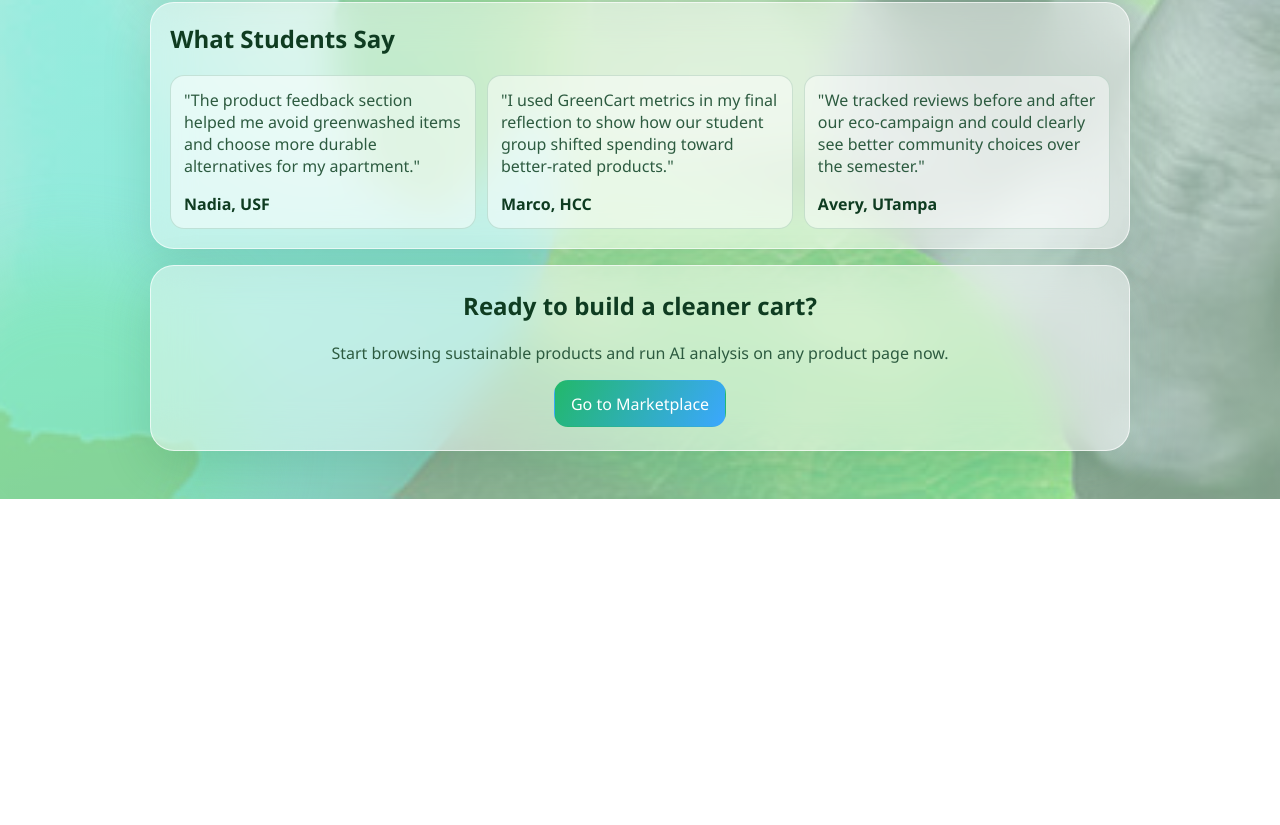
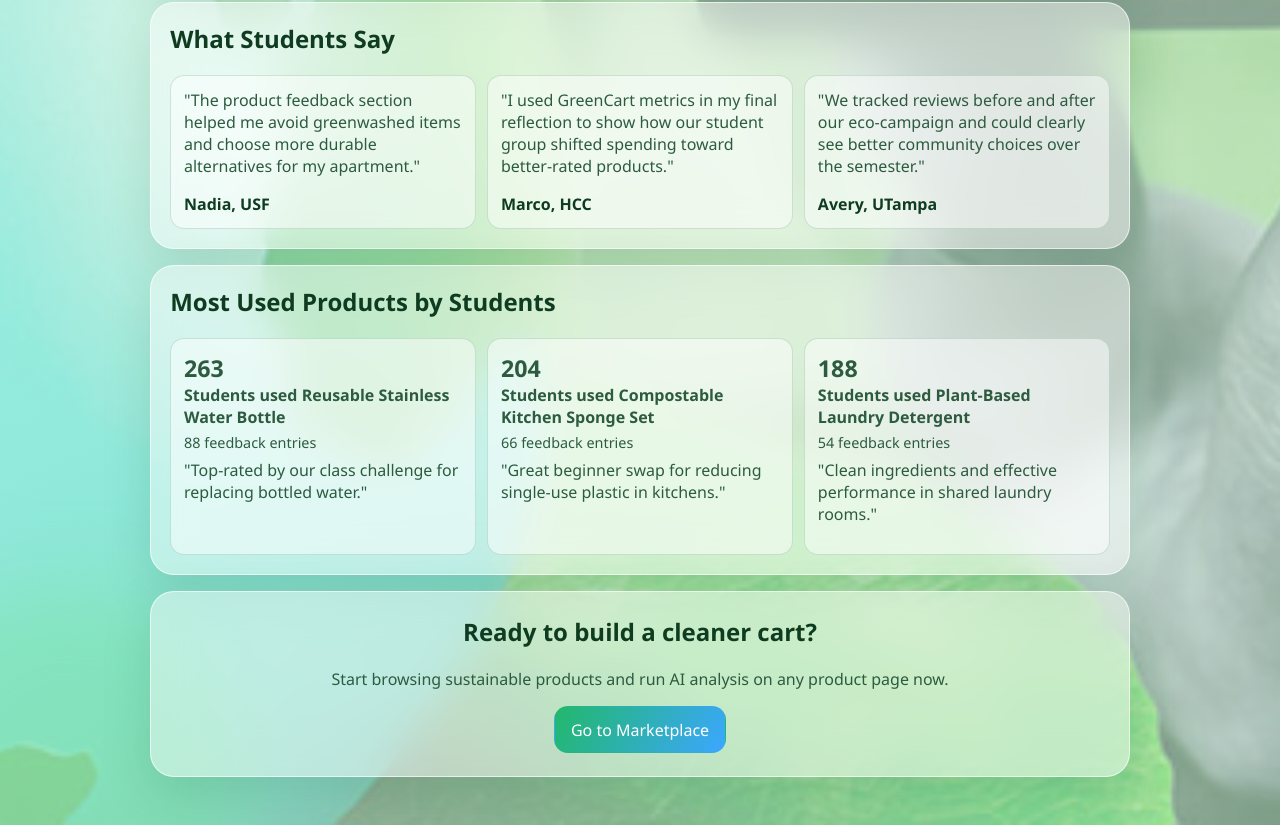
Before and after one commit to khangpt2k6/GreenSpace, a Next.js app: page / in a window 1280 px wide. Shown: the part 915-1740 px from the top of the page. Before the commit the page ends 1414 px from the top, so only its background shows below. Built offline with nearby package versions, Linux system fonts and the light colour scheme.

Commit message:
update full code

```diff
--- a/app/globals.css
+++ b/app/globals.css
@@ -246,14 +246,16 @@ a {
 }
 
 .metricSection,
-.feedbackSection {
+.feedbackSection,
+.productFeedbackLanding {
   max-width: 980px;
   margin: 1rem auto 0;
   padding: 1.2rem;
 }
 
 .metricSection h2,
-.feedbackSection h2 {
+.feedbackSection h2,
+.productFeedbackLanding h2 {
   margin-top: 0;
 }
 
--- a/app/page.js
+++ b/app/page.js
@@ -1,5 +1,10 @@
 import Link from "next/link";
-import { platformImpactMetrics, studentHighlights } from "@/data/impact-metrics";
+import { products } from "@/data/products";
+import {
+  platformImpactMetrics,
+  productStudentFeedback,
+  studentHighlights
+} from "@/data/impact-metrics";
 
 const features = [
   {
@@ -20,6 +25,16 @@ const features = [
 ];
 
 export default function HomePage() {
+  const topStudentProductFeedback = productStudentFeedback
+    .slice()
+    .sort((a, b) => b.studentsUsed - a.studentsUsed)
+    .slice(0, 3)
+    .map((entry) => ({
+      ...entry,
+      productName:
+        products.find((product) => product.id === entry.productId)?.name || "Product"
+    }));
+
   return (
     <main className="page landingPage">
       <div className="ambient ambient--one" />
@@ -86,6 +101,20 @@ export default function HomePage() {
         </div>
       </section>
 
+      <section className="glass productFeedbackLanding">
+        <h2>Most Used Products by Students</h2>
+        <div className="feedbackGrid">
+          {topStudentProductFeedback.map((item) => (
+            <article key={item.productId} className="feedbackCard">
+              <p className="metricValue">{item.studentsUsed}</p>
+              <p className="metricLabel">Students used {item.productName}</p>
+              <p className="mutedLine">{item.reviews} feedback entries</p>
+              <p>"{item.feedback}"</p>
+            </article>
+          ))}
+        </div>
+      </section>
+
       <section className="glass ctaSection">
         <h2>Ready to build a cleaner cart?</h2>
         <p>
```
